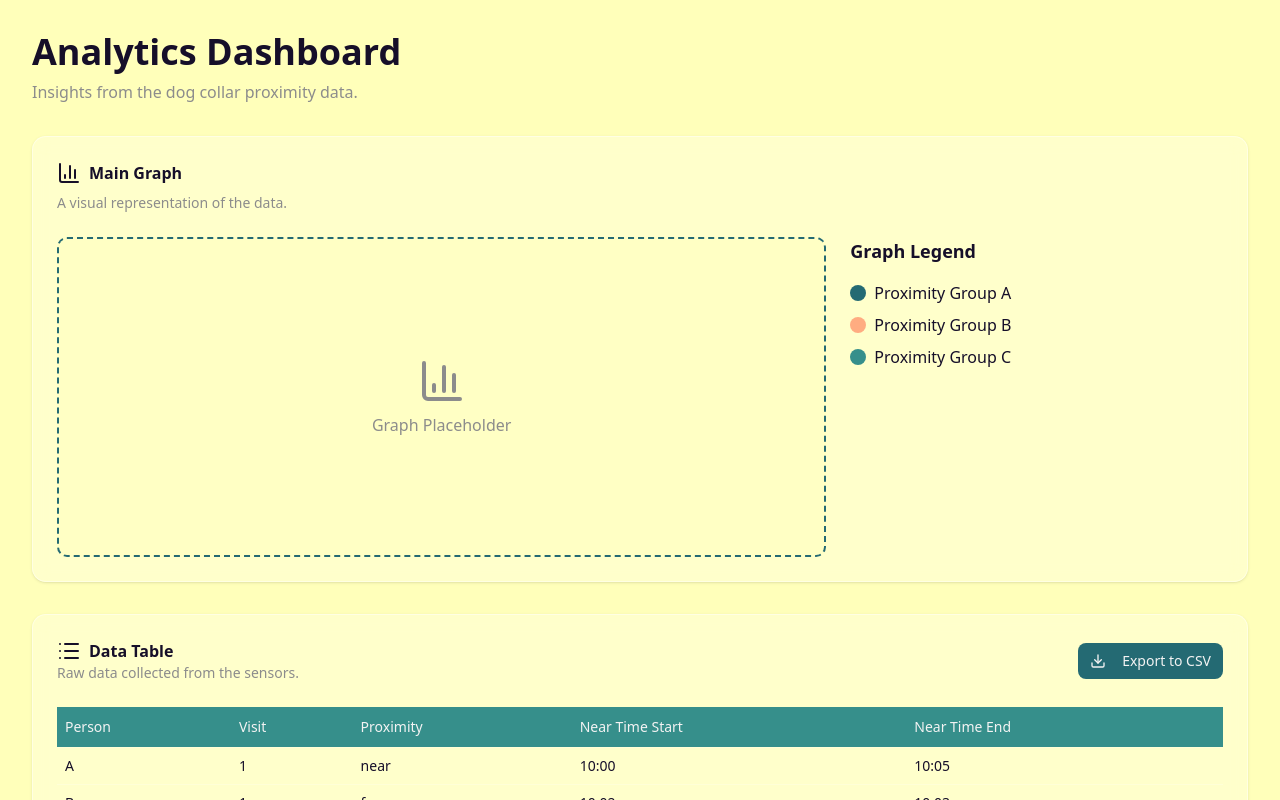
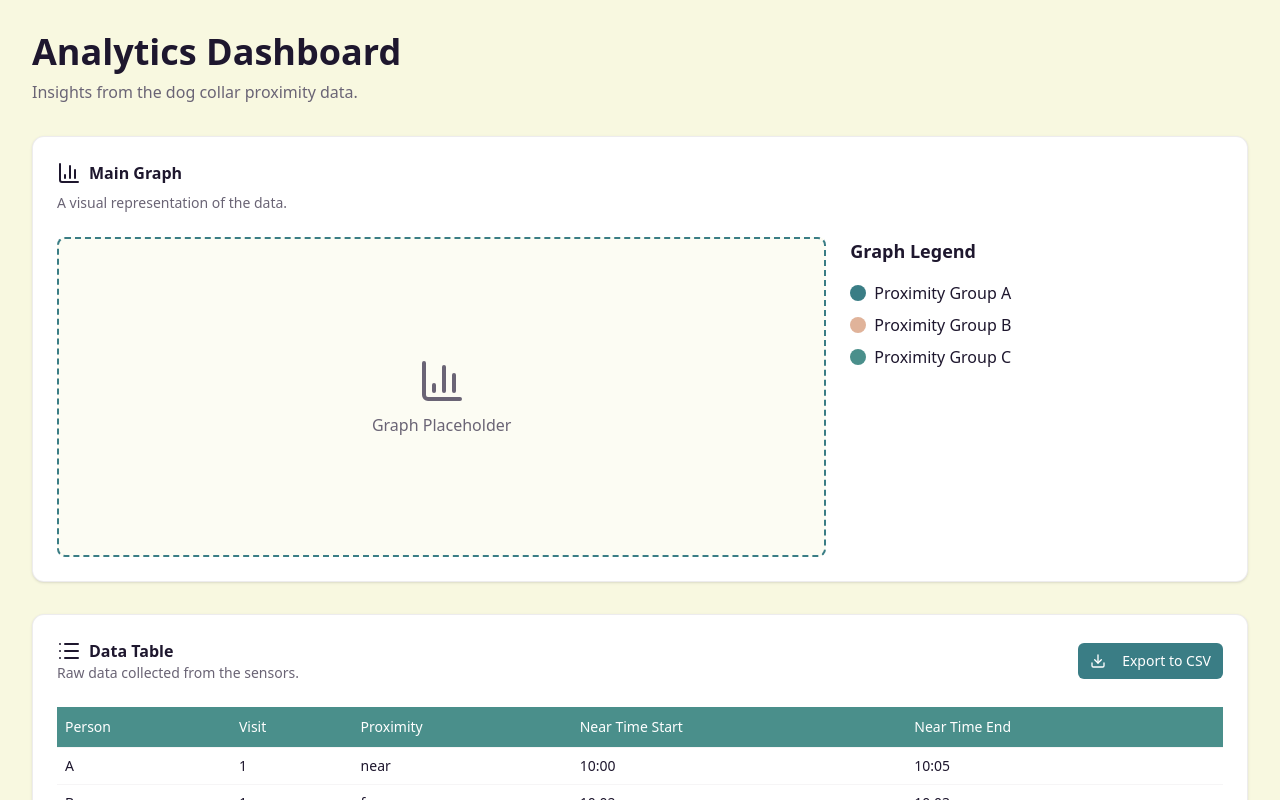
Before and after one commit to MixnUP/dog-collar-web, a React (Vite) app: page / in a window 1280 px wide. Shown: the top 800 px of the page. Built offline with nearby package versions, Linux system fonts and the light colour scheme.

Commit message:
chore: updated colors 3

```diff
--- a/src/index.css
+++ b/src/index.css
@@ -42,51 +42,51 @@
 }
 
 :root {
-  --radius: 0.625rem;
-  --background: #FFFFBA; /* Cream */
-  --foreground: #160F29; /* Midnight */
-  --card: rgba(255, 255, 255, 0.25); /* Surface - White with 25% opacity */
-  --card-foreground: #160F29; /* Midnight */
-  --popover: #FFFFFF;
-  --popover-foreground: #160F29;
-  --primary: #246A73; /* StormyTeal */
-  --primary-foreground: #F3F3F3; /* Light */
-  --secondary: #368F8B; /* DarkCyan */
-  --secondary-foreground: #F3F3F3; /* Light */
-  --muted: #F0F0F0;
-  --muted-foreground: #8C8C8C;
-  --accent: #FFAC81; /* Tangerine */
-  --accent-foreground: #160F29; /* Midnight */
-  --destructive: #EF4444; /* Error */
-  --border: rgba(255, 255, 255, 0.45); /* Glass Border */
-  --input: rgba(255, 255, 255, 0.45);
-  --ring: #368F8B; /* DarkCyan */
-  --chart-1: #10B981; /* Success */
-  --chart-2: #F59E0B; /* Warning */
-  --chart-3: #EF4444; /* Error */
-  --chart-4: #246A73; /* Info */
-  --chart-5: #FFAC81; /* Tangerine */
+  --radius: 0.5rem; /* Slightly smaller radius for light theme */
+  --background: #F8F8E0; /* Desaturated Cream */
+  --foreground: #1E172E; /* Slightly desaturated Midnight */
+  --card: #FFFFFF; /* White for cards in light mode */
+  --card-foreground: #1E172E; /* Desaturated Midnight */
+  --popover: #FFFFFF; /* White for popovers */
+  --popover-foreground: #1E172E; /* Desaturated Midnight */
+  --primary: #3A7D85; /* Desaturated Stormy Teal */
+  --primary-foreground: #FFFFFF; /* White text on primary */
+  --secondary: #4A8F8B; /* Desaturated Dark Cyan */
+  --secondary-foreground: #FFFFFF; /* White text on secondary */
+  --muted: #F0F0E8; /* Desaturated light cream */
+  --muted-foreground: #6A6475; /* More muted text */
+  --accent: #E0B39A; /* Desaturated Tangerine */
+  --accent-foreground: #1E172E; /* Desaturated Midnight */
+  --destructive: #D65C5C; /* Desaturated red */
+  --border: rgba(30, 23, 46, 0.08); /* More subtle border */
+  --input: rgba(30, 23, 46, 0.1); /* Subtle input border */
+  --ring: #4A8F8B; /* Desaturated Dark Cyan for focus rings */
+  --chart-1: #2FAE8F; /* Desaturated Success */
+  --chart-2: #E0A84A; /* Desaturated Warning */
+  --chart-3: #D65C5C; /* Desaturated Error */
+  --chart-4: #3A7D85; /* Desaturated Info */
+  --chart-5: #E0B39A; /* Desaturated Tangerine */
 }
 
 .dark {
-  --background: #16103D; /* Midnight */
-  --foreground: #F3F3F3; /* Light */
-  --card: #16103D / 0.5; /* Midnight with 50% opacity for dark card */
-  --card-foreground: #F3F3F3;
-  --popover: #16103D;
-  --popover-foreground: #F3F3F3;
-  --primary: #160F29; /* Midnight */
-  --primary-foreground: #F3F3F3;
-  --secondary: #368F8B; /* DarkCyan */
-  --secondary-foreground: #F3F3F3;
-  --muted: #281E3C;
-  --muted-foreground: #B4B4B4;
-  --accent: #FFAC81; /* Tangerine */
-  --accent-foreground: #160F29;
-  --destructive: #EF4444;
-  --border: rgba(255, 255, 186, 0.2); /* Cream with alpha */
-  --input: rgba(255, 255, 186, 0.15);
-  --ring: #FFAC81; /* Tangerine */
+  --background: #1E172E; /* Desaturated Midnight */
+  --foreground: #F0F0D0; /* Desaturated Cream */
+  --card: rgba(30, 23, 46, 0.5); /* Desaturated Midnight with 50% opacity */
+  --card-foreground: #F0F0D0; /* Desaturated Cream */
+  --popover: #1E172E; /* Desaturated Midnight */
+  --popover-foreground: #F0F0D0; /* Desaturated Cream */
+  --primary: #3A7D85; /* Desaturated Stormy Teal */
+  --primary-foreground: #F0F0D0; /* Desaturated Cream */
+  --secondary: #4A8F8B; /* Desaturated Dark Cyan */
+  --secondary-foreground: #F0F0D0; /* Desaturated Cream */
+  --muted: #2A2545; /* Desaturated and slightly lighter Midnight */
+  --muted-foreground: #B8B8A0; /* More muted cream */
+  --accent: #E0B39A; /* Desaturated Tangerine */
+  --accent-foreground: #1E172E; /* Desaturated Midnight */
+  --destructive: #D65C5C; /* Desaturated red */
+  --border: rgba(240, 240, 208, 0.15); /* More subtle border */
+  --input: rgba(240, 240, 208, 0.1); /* More subtle input border */
+  --ring: #E0B39A; /* Desaturated Tangerine */
 }
 
 @layer base {
```
